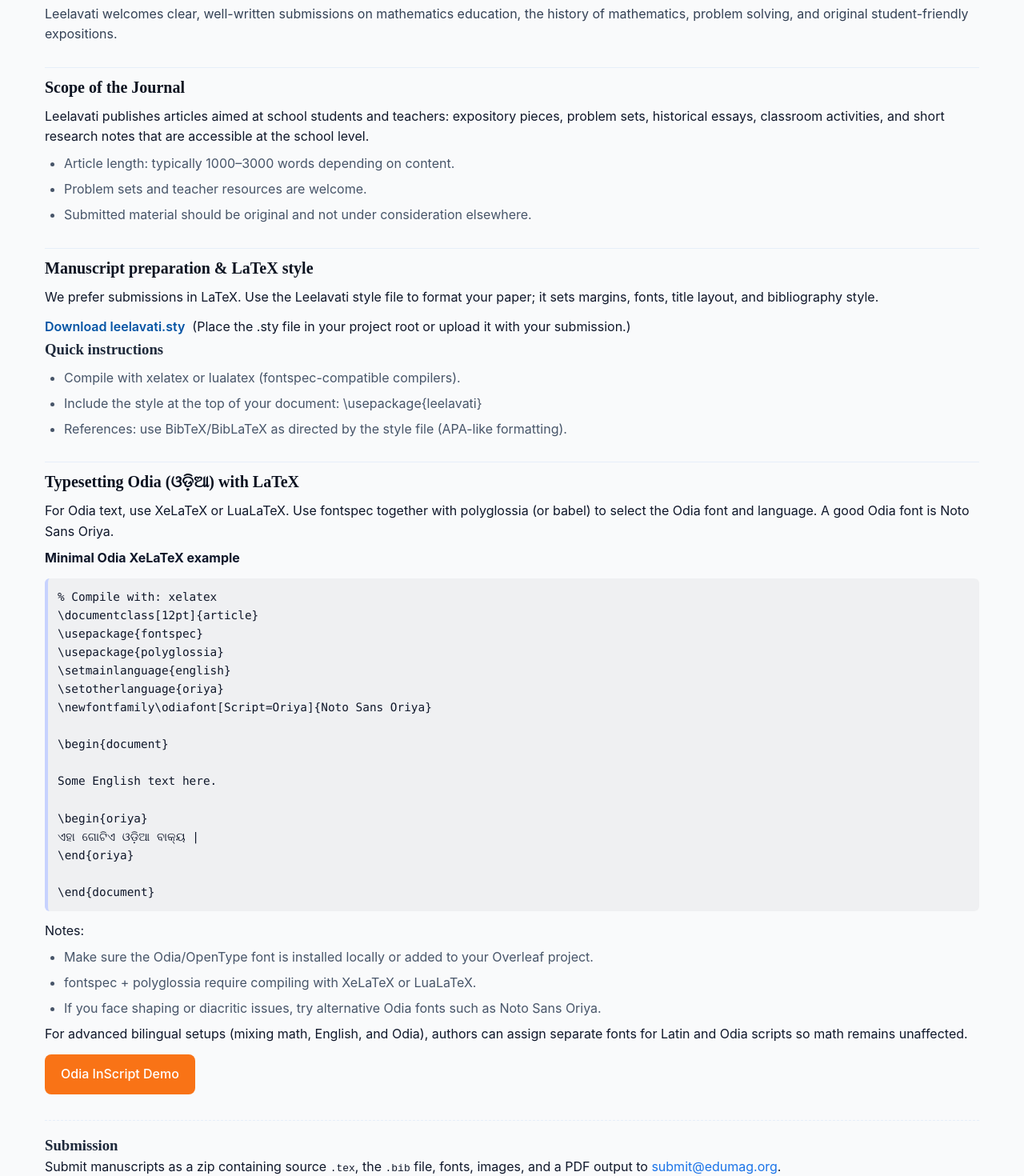
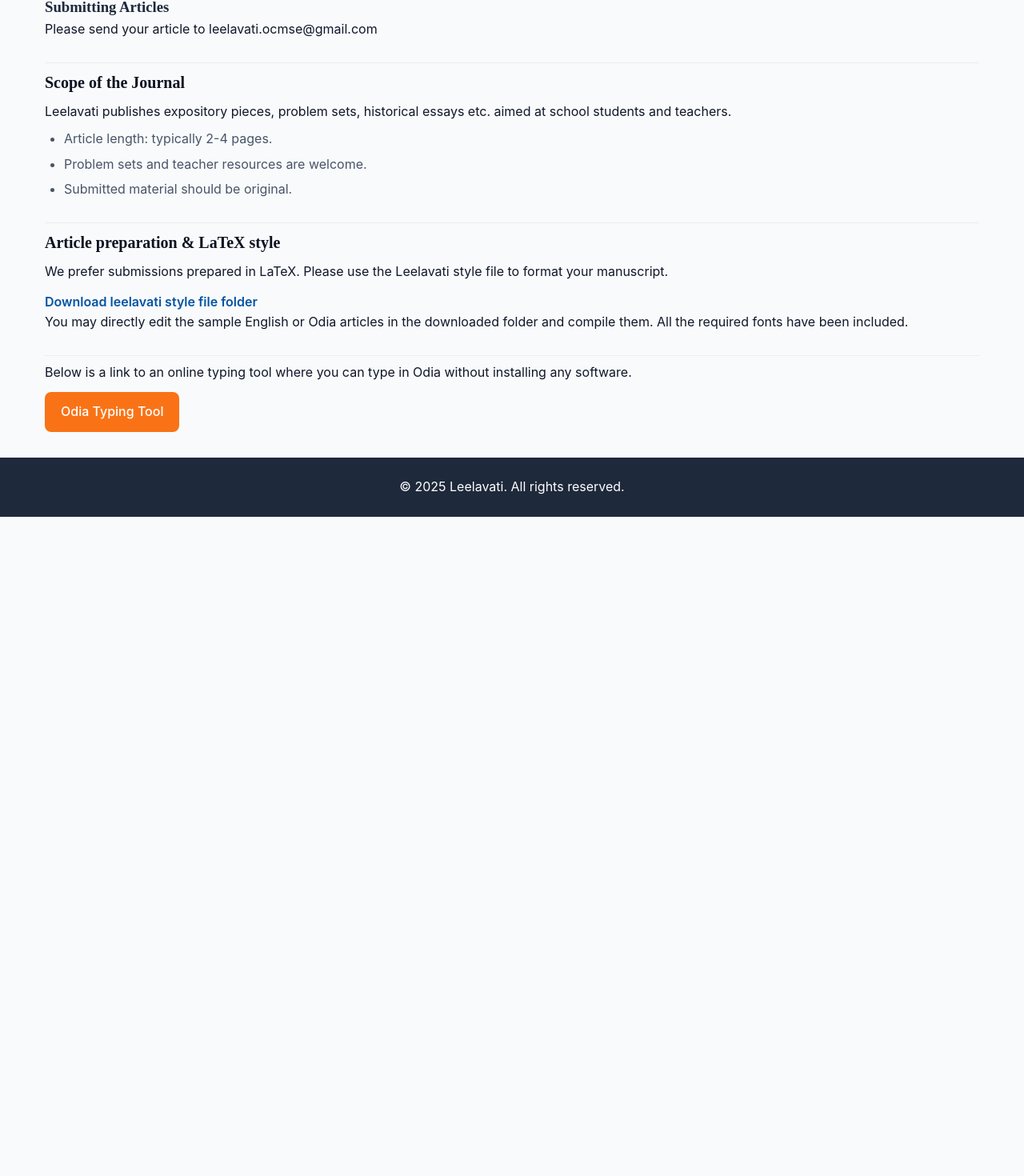
Before and after one commit to himalay1729/leelavati, a React (Vite) app: page /en/for-authors in a window 1280 px wide. Shown: the part 157-1627 px from the top of the page at 80% size. After the commit the page ends 803 px from the top, so only its background shows below. Built offline with nearby package versions, Linux system fonts and the light colour scheme.

Commit message:
cleaned up the for author page

```diff
--- a/src/i18n/en.json
+++ b/src/i18n/en.json
@@ -8,45 +8,19 @@
     "submissionGuidelines": "Submission Guidelines"
   },
   "forAuthors": {
-    "title": "For Authors",
-    "intro": "Leelavati welcomes clear, well-written submissions on mathematics education, the history of mathematics, problem solving, and original student-friendly expositions.",
     "scopeTitle": "Scope of the Journal",
-    "scopeDescription": "Leelavati publishes articles aimed at school students and teachers: expository pieces, problem sets, historical essays, classroom activities, and short research notes that are accessible at the school level.",
+    "scopeDescription": "Leelavati publishes expository pieces, problem sets, historical essays etc. aimed at school students and teachers.",
     "guidelines": {
-      "length": "Article length: typically 1000–3000 words depending on content.",
+      "length": "Article length: typically 2-4 pages.",
       "resources": "Problem sets and teacher resources are welcome.",
-      "originality": "Submitted material should be original and not under consideration elsewhere."
+      "originality": "Submitted material should be original."
     },
-    "latexTitle": "Manuscript preparation & LaTeX style",
-    "latexIntro": "We prefer submissions in LaTeX. Use the Leelavati style file to format your paper; it sets margins, fonts, title layout, and bibliography style.",
-    "downloadSty": "Download leelavati.sty",
-    "styNote": "Place the .sty file in your project root or upload it with your submission.",
-    "quickInstructionsTitle": "Quick instructions",
-    "quickInstructions": {
-      "step1": "Compile with xelatex or lualatex (fontspec-compatible compilers).",
-      "step2": "Include the style at the top of your document: \\usepackage{leelavati}",
-      "step3": "References: use BibTeX/BibLaTeX as directed by the style file (APA-like formatting)."
-    },
-    "odiaTitle": "Typesetting Odia (ଓଡ଼ିଆ) with LaTeX",
-    "odiaIntro": "For Odia text, use XeLaTeX or LuaLaTeX. Use fontspec together with polyglossia (or babel) to select the Odia font and language. A good Odia font is Noto Sans Oriya.",
-    "odiaExampleTitle": "Minimal Odia XeLaTeX example",
-    "notesTitle": "Notes:",
-    "notes": {
-      "fontInstall": "Make sure the Odia/OpenType font is installed locally or added to your Overleaf project.",
-      "compile": "fontspec + polyglossia require compiling with XeLaTeX or LuaLaTeX.",
-      "fontIssues": "If you face shaping or diacritic issues, try alternative Odia fonts such as Noto Sans Oriya."
-    },
-    "advancedSetup": "For advanced bilingual setups (mixing math, English, and Odia), authors can assign separate fonts for Latin and Odia scripts so math remains unaffected.",
-    "odiaDemo": "Odia InScript Demo",
-    "submissionTitle": "Submission",
-    "submissionDetails": "Submit manuscripts as a zip containing source <code>.tex</code>, the <code>.bib</code> file, fonts, images, and a PDF output to <a href='mailto:{{email}}'>{{email}}</a>."
-  },
-  "policies": {
-    "title": "Editorial & Privacy Policies",
-    "privacyTitle": "Privacy Policy",
-    "privacyText": "We respect the privacy of all our contributors and readers. Personal data collected is used solely for communication and publication purposes.",
-    "editorialTitle": "Editorial Policy",
-    "editorialText": "All submissions undergo peer review. The editorial team ensures that articles meet the highest academic standards before publication."
+    "latexTitle": "Article preparation & LaTeX style",
+    "latexIntro": "We prefer submissions prepared in LaTeX. Please use the Leelavati style file to format your manuscript.",
+    "styNote": "You may directly edit the sample English or Odia articles in the downloaded folder and compile them. All the required fonts have been included.",
+    "odiaTypeIntro": "Below is a link to an online typing tool where you can type in Odia without installing any software.",
+    "submissionTitle": "Submitting Articles",
+    "submissionInstruction": "Please send your article to leelavati.ocmse@gmail.com"
   },
   "common": {
     "loading": "Loading…",
--- a/src/i18n/or.json
+++ b/src/i18n/or.json
@@ -6,45 +6,19 @@
     "editorialBoardDescription": "ସମ୍ପାଦକ ମଣ୍ଡଳୀ ପତ୍ରିକାର ଦିଗନିର୍ଦ୍ଦେଶ ଗଠନ କରନ୍ତି ଏବଂ ଏହାର ଦୃଷ୍ଟିକୋଣକୁ ସମର୍ଥନ କରନ୍ତି।"
   },
   "forAuthors": {
-    "title": "ଲେଖକମାନଙ୍କ ପାଇଁ",
-    "intro": "ଲୀଳାବତୀ ଗଣିତ ଶିକ୍ଷା, ଗଣିତର ଇତିହାସ, ସମସ୍ୟା ସମାଧାନ ଏବଂ ଛାତ୍ରମାନଙ୍କ ପାଇଁ ସହଜ ବିବରଣାଧିନ ଲେଖାଗୁଡ଼ିକୁ ସ୍ବାଗତ କରେ।",
     "scopeTitle": "ପତ୍ରିକାର ଉଦ୍ଦେଶ୍ୟ ଏବଂ ସୀମା",
-    "scopeDescription": "ଲୀଳାବତୀ ଛାତ୍ର ଓ ଶିକ୍ଷକମାନଙ୍କ ପାଇଁ ଗଣିତ ଆଧାରିତ ଲେଖା ପ୍ରକାଶ କରେ — ବିବରଣାଧିନ ଲେଖା, ସମସ୍ୟା ସଂଗ୍ରହ, ଇତିହାସ ଆଲୋଚନା, ଶ୍ରେଣୀକକ୍ଷ କାର୍ଯ୍ୟକଳାପ ଓ ସହଜ ଗବେଷଣା ଟିପ୍ପଣୀ।",
+    "scopeDescription": "Under preparation.",
     "guidelines": {
-      "length": "ଲେଖାର ଦୈର୍ଘ୍ୟ: ସାଧାରଣତଃ ୧୦୦୦–୩୦୦୦ ଶବ୍ଦ ମଧ୍ୟରେ।",
+      "length": "ଲେଖାର ଦୈର୍ଘ୍ୟ: ସାଧାରଣତଃ ୨-୪ ପାଖ ମଧ୍ୟରେ।",
       "resources": "ସମସ୍ୟା ସଂଗ୍ରହ ଏବଂ ଶିକ୍ଷକ ଉପାଦାନଗୁଡ଼ିକ ସ୍ବାଗତ ଯୋଗ୍ୟ।",
-      "originality": "ପ୍ରେଷିତ ଲେଖା ମୂଳ ହେବା ଦରକାର ଏବଂ ଅନ୍ୟ ସ୍ଥାନରେ ପରିଚାଳନାଧୀନ ନ ହେବା ଉଚିତ।"
+      "originality": "ପ୍ରେଷିତ ଲେଖା ନିଜର ହୋଇଥିବ।"
     },
-    "latexTitle": "ପ୍ରସ୍ତୁତି ଓ LaTeX ଶୈଳୀ",
-    "latexIntro": "ଲୀଳାବତୀ LaTeX ରେ ପ୍ରସ୍ତୁତ ଲେଖା ପସନ୍ଦ କରେ। ଦିଆଯାଇଥିବା Leelavati ଶୈଳୀ ଫାଇଲ ଫର୍ମାଟ, ଫଣ୍ଟ ଏବଂ ତାଲିକା ରୂପରେ ସଜାଏ।",
-    "downloadSty": "leelavati.sty ଡାଉନଲୋଡ୍ କରନ୍ତୁ",
-    "styNote": ".sty ଫାଇଲକୁ ଆପଣଙ୍କ ପ୍ରୋଜେକ୍ଟ ରୁଟ୍‌ରେ ରଖନ୍ତୁ କିମ୍ବା ସବମିଶନ ସହିତ ଅପଲୋଡ୍ କରନ୍ତୁ।",
-    "quickInstructionsTitle": "ସଂକ୍ଷିପ୍ତ ନିର୍ଦ୍ଦେଶ",
-    "quickInstructions": {
-      "step1": "xelatex କିମ୍ବା lualatex ସହିତ କମ୍ପାଇଲ୍ କରନ୍ତୁ (fontspec ସହିତ ସମନ୍ୱୟ)।",
-      "step2": "ଡକ୍ୟୁମେଣ୍ଟ ଶୀର୍ଷରେ ଯୋଡନ୍ତୁ: \\usepackage{leelavati}",
-      "step3": "ତଥ୍ୟସମୂହ: BibTeX/BibLaTeX ବ୍ୟବହାର କରନ୍ତୁ (APA ଫର୍ମାଟ ରୂପରେ)।"
-    },
-    "odiaTitle": "LaTeX ରେ ଓଡ଼ିଆ ଲେଖା (ଓଡ଼ିଆ)",
-    "odiaIntro": "ଓଡ଼ିଆ ଟେକ୍ସଟ ପାଇଁ XeLaTeX କିମ୍ବା LuaLaTeX ବ୍ୟବହାର କରନ୍ତୁ। fontspec ଓ polyglossia ଯୋଗେ ଓଡ଼ିଆ ଫଣ୍ଟ ବାଛନ୍ତୁ। Noto Sans Oriya ଭଲ ପସନ୍ଦ।",
-    "odiaExampleTitle": "ସରଳ ଓଡ଼ିଆ XeLaTeX ଉଦାହରଣ",
-    "notesTitle": "ଟିପ୍ପଣୀଗୁଡ଼ିକ:",
-    "notes": {
-      "fontInstall": "ଓଡ଼ିଆ ଫଣ୍ଟ ଆପଣଙ୍କ ମେସିନ୍‌ରେ ଇନସ୍ଟଲ୍ କିମ୍ବା Overleaf ରେ ଯୋଡାଯାଇଛି ବୋଲି ନିଶ୍ଚିତ କରନ୍ତୁ।",
-      "compile": "fontspec ଓ polyglossia ସହିତ XeLaTeX କିମ୍ବା LuaLaTeX ରେ କମ୍ପାଇଲ୍ କରନ୍ତୁ।",
-      "fontIssues": "ଯଦି ଶେପିଂ କିମ୍ବା ଦିଆକ୍ରିଟିକ ସମସ୍ୟା ହୁଏ, ଅନ୍ୟ ଓଡ଼ିଆ ଫଣ୍ଟ (Noto Sans Oriya) ପରୀକ୍ଷା କରନ୍ତୁ।"
-    },
-    "advancedSetup": "ଗଣିତ, ଇଂରାଜୀ ଓ ଓଡ଼ିଆକୁ ମିଶାଇ ଲେଖିବା ପାଇଁ, ଲେଖକମାନେ ଭିନ୍ନ ଫଣ୍ଟ ନିର୍ଦ୍ଦେଶନା ଦେଇପାରନ୍ତି।",
-    "odiaDemo": "ଓଡ଼ିଆ ଇନସ୍କ୍ରିପ୍ଟ ଡେମୋ",
-    "submissionTitle": "ପ୍ରେଷଣ",
-    "submissionDetails": "ଲେଖାକୁ .tex, .bib, ଫଣ୍ଟ, ଛବି ଏବଂ PDF ସହିତ ଏକ zip ରୂପେ <a href='mailto:{{email}}'>{{email}}</a> କୁ ପଠାନ୍ତୁ।"
-  },
-  "policies": {
-    "title": "ସମ୍ପାଦନା ଓ ଗୋପନୀୟତା ନୀତି",
-    "privacyTitle": "ଗୋପନୀୟତା ନୀତି",
-    "privacyText": "ଆମେ ସମସ୍ତ ଲେଖକ ଓ ପାଠକଙ୍କର ଗୋପନୀୟତାକୁ ସମ୍ମାନ କରୁ। ସଂଗୃହୀତ ବ୍ୟକ୍ତିଗତ ତଥ୍ୟ କେବଳ ସଂପ୍ରେଷଣ ଓ ପ୍ରକାଶନ ପାଇଁ ବ୍ୟବହୃତ ହୁଏ।",
-    "editorialTitle": "ସମ୍ପାଦନା ନୀତି",
-    "editorialText": "ସମସ୍ତ ପ୍ରସ୍ତୁତି ପିୟର ରିଭ୍ୟୁରେ ଯାଉଛି। ସମ୍ପାଦନା ଦଳ ନିଶ୍ଚିତ କରେ ଯେ ଲେଖାଗୁଡ଼ିକ ପ୍ରକାଶ ପୂର୍ବରୁ ଉଚ୍ଚତମ ଶିକ୍ଷା ମାନଦଣ୍ଡକୁ ପୂରଣ କରେ।"
+    "latexTitle": "ଲେଖା ପ୍ରସ୍ତୁତି ଓ LaTeX ଶୈଳୀ",
+    "latexIntro": "ଲେଖାସମ୍ମିଳନ ପାଇଁ ଆମେ LaTeX ରେ ପ୍ରସ୍ତୁତ ହୋଇଥିବା ଲେଖାକୁ ପସନ୍ଦ କରୁ। ଦୟାକରି ଆପଣଙ୍କ ଲେଖାକୁ ସଠିକ୍ ଭାବେ ସଜାଇବା ପାଇଁ Leelavati ଶୈଳୀ ଫାଇଲ୍ ବ୍ୟବହାର କରନ୍ତୁ।",
+    "styNote": "ଡାଉନଲୋଡ୍ କରାଯାଇଥିବା ଫୋଲ୍ଡରରେ ଥିବା ଇଂରାଜୀ କିମ୍ବା ଓଡିଆ ଉଦାହରଣ ଲେଖାଗୁଡିକୁ ଆପଣ ସିଧାସଳଖ ଭାବରେ ସମ୍ପାଦନା କରି ସଂକଳନ କରିପାରିବେ। ଆବଶ୍ୟକ ସମସ୍ତ ଫଣ୍ଟ୍‌ଗୁଡିକ ସମ୍ମିଳିତ କରାଯାଇଛି।",
+    "odiaTypeIntro": "ନିମ୍ନରେ ଏକ ଅନଲାଇନ୍ ଟାଇପିଂ ଟୁଲର ଲିଙ୍କ୍ ଦିଆଯାଇଛି, ଯେଉଁଥିରେ କୌଣସି ସଫ୍ଟୱେୟାର୍ ସ୍ଥାପନ କରିବା ବିନା ଆପଣ ଓଡ଼ିଆରେ ଟାଇପ୍ କରିପାରିବେ।",
+    "submissionTitle": "ଲେଖା ଦାଖଲ",
+    "submissionInstruction": "ଦୟାକରି ଆପଣଙ୍କ ଲେଖାକୁ leelavati.ocmse@gmail.com କୁ ପ୍ରେରଣ କରନ୍ତୁ।"
   },
   "common": {
     "loading": "ଲୋଡ଼ ହେଉଛି…",
--- a/src/pages/ForAuthors/index.tsx
+++ b/src/pages/ForAuthors/index.tsx
@@ -1,33 +1,17 @@
 import React from "react";
 import "./forauthors.css";
 import { useTranslation } from "react-i18next";
-
-const latexExample = `% Compile with: xelatex
-\\documentclass[12pt]{article}
-\\usepackage{fontspec}
-\\usepackage{polyglossia}
-\\setmainlanguage{english}
-\\setotherlanguage{oriya}
-\\newfontfamily\\odiafont[Script=Oriya]{Noto Sans Oriya}
-
-\\begin{document}
-
-Some English text here.
-
-\\begin{oriya}
-ଏହା ଗୋଟିଏ ଓଡ଼ିଆ ବାକ୍ୟ |
-\\end{oriya}
-
-\\end{document}`;
 
 const ForAuthors: React.FC = () => {
   const { t } = useTranslation();
 
   return (
     <div className="page-container authors-page">
-      <h1>{t("forAuthors.title")}</h1>
 
-      <p className="lead">{t("forAuthors.intro")}</p>
+      <section className="section contact">
+        <h3>{t("forAuthors.submissionTitle")}</h3>
+        <p>{t("forAuthors.submissionInstruction")}</p>
+      </section>
 
       <section className="section">
         <h2>{t("forAuthors.scopeTitle")}</h2>
@@ -44,56 +28,22 @@
         <p>{t("forAuthors.latexIntro")}</p>
         <p>
           <a
-            href="/styles/leelavati.sty"
+            href="https://github.com/leelavati-ocmse/latex"
             className="btn-link"
             title="Download Leelavati LaTeX style file"
           >
-            {t("forAuthors.downloadSty")}
-          </a>
-          &nbsp;&nbsp;({t("forAuthors.styNote")})
-        </p>
-
-        <h3>{t("forAuthors.quickInstructionsTitle")}</h3>
-        <ol className="guidelines">
-          <li>{t("forAuthors.quickInstructions.step1")}</li>
-          <li>{t("forAuthors.quickInstructions.step2")}</li>
-          <li>{t("forAuthors.quickInstructions.step3")}</li>
-        </ol>
+            Download leelavati style file folder
+          </a> </p>
+         <p>{t("forAuthors.styNote")}</p>
       </section>
 
       <section className="section">
-        <h2>{t("forAuthors.odiaTitle")}</h2>
-        <p>{t("forAuthors.odiaIntro")}</p>
-
-        <p className="example-title">{t("forAuthors.odiaExampleTitle")}</p>
-
-        <pre className="code-block">{latexExample}</pre>
-
-        <p>{t("forAuthors.notesTitle")}</p>
-        <ul className="guidelines">
-          <li>{t("forAuthors.notes.fontInstall")}</li>
-          <li>{t("forAuthors.notes.compile")}</li>
-          <li>{t("forAuthors.notes.fontIssues")}</li>
-        </ul>
-
-        <p>{t("forAuthors.advancedSetup")}</p>
-
+       <p> {t("forAuthors.odiaTypeIntro")} </p>
         <p>
           <a href="/odia_typing/index.html" className="btn-secondary">
-            {t("forAuthors.odiaDemo")}
+            Odia Typing Tool
           </a>
         </p>
-      </section>
-
-      <section className="section contact">
-        <h3>{t("forAuthors.submissionTitle")}</h3>
-        <p
-          dangerouslySetInnerHTML={{
-            __html: t("forAuthors.submissionDetails", {
-              email: "submit@edumag.org",
-            }),
-          }}
-        />
       </section>
     </div>
   );
```
